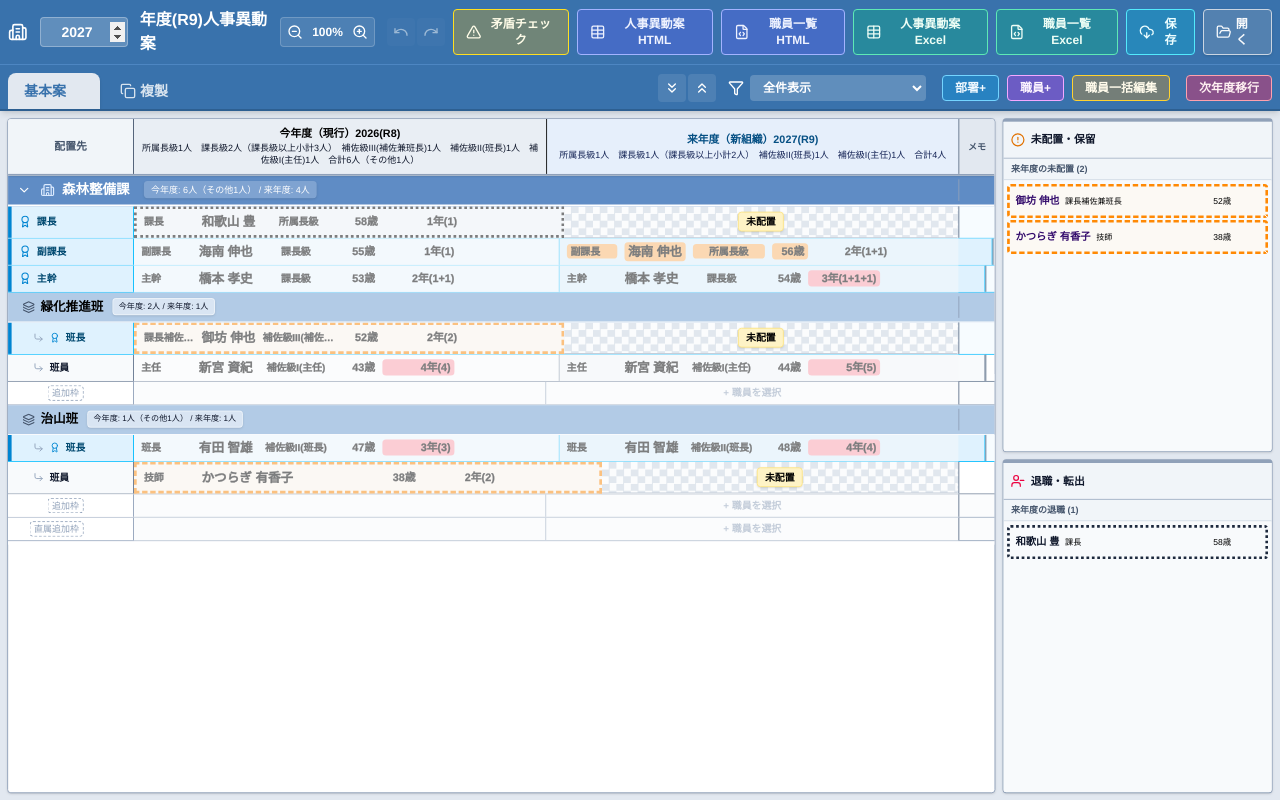
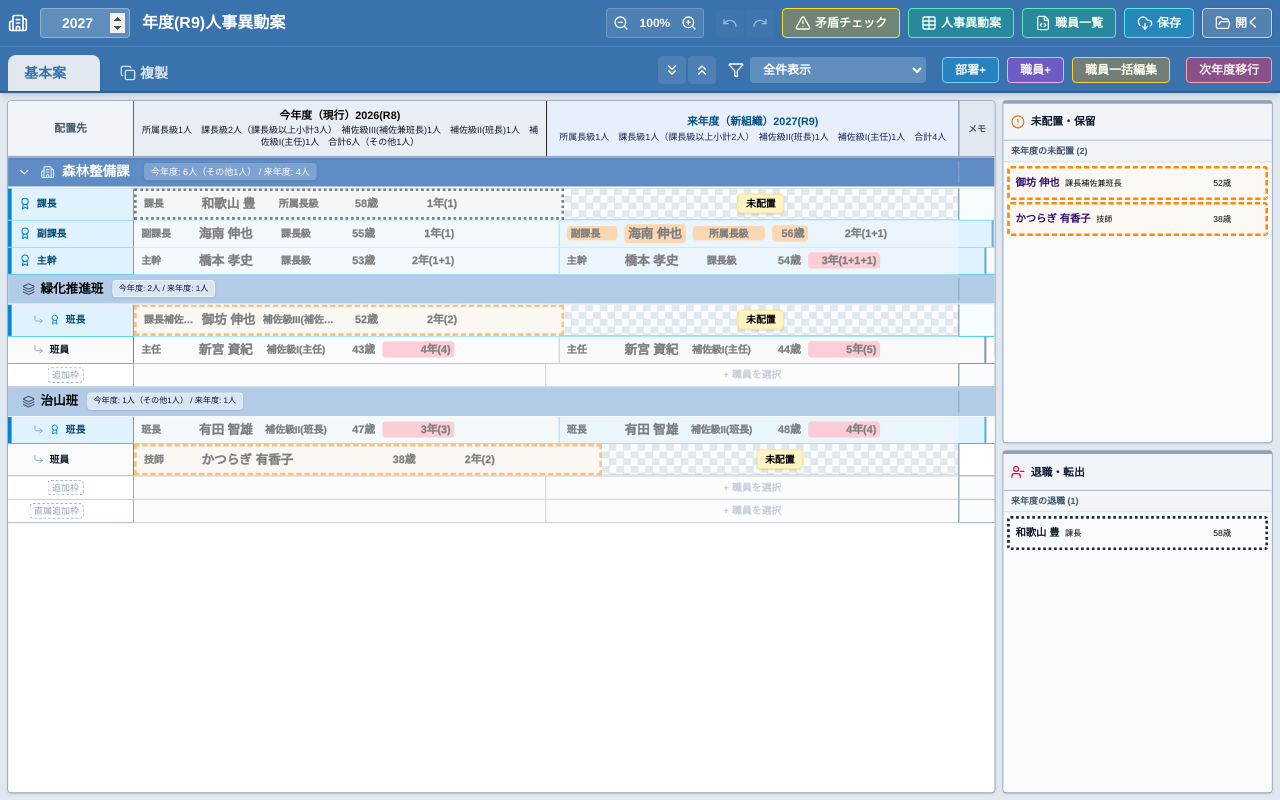
Before and after one commit to Kojiro-Nakamura/personnel-transfer-app, a React (Vite) app: page / in a window 1280 px wide. Built offline with nearby package versions, Linux system fonts and the light colour scheme.

Commit message:
feat: unify export buttons and add format selector

```diff
--- a/src/App.jsx
+++ b/src/App.jsx
@@ -114,10 +114,8 @@ export const AppContent = () => {
               <button onClick={redo} disabled={!canRedo} className="p-1.5 bg-white/10 hover:bg-white/20 text-white disabled:bg-white/5 active:scale-95 transition-all disabled:opacity-50 rounded" title="取り消した操作をやり直す"><Redo className="w-4 h-4"/></button>
             </div>
             <button onClick={() => openModal('validation')} className="bg-yellow-500/30 hover:bg-yellow-500/50 border border-yellow-300 text-yellow-50 active:scale-95 transition-all px-3 py-1.5 rounded flex items-center justify-center text-xs font-bold" title="職員データの矛盾（昇進年度や経過年数など）をチェックする"><AlertTriangle className="w-4 h-4 mr-1" />矛盾チェック</button>
-            <button onClick={() => openModal('saveFile', { type: 'html', defaultName: currentFileName ? currentFileName.replace('.json', '') + '_人事異動案HTML' + filterSuffix : baseFileName + '_人事異動案HTML' + filterSuffix })} className="bg-indigo-500/30 hover:bg-indigo-500/50 border border-indigo-300 text-indigo-50 active:scale-95 transition-all px-3 py-1.5 rounded flex items-center justify-center text-xs font-bold" title="現在の人事異動案をHTMLファイルとして保存する"><Table className="w-4 h-4 mr-1" />人事異動案HTML</button>
-            <button onClick={() => openModal('saveFile', { type: 'html_list', defaultName: currentFileName ? currentFileName.replace('.json', '') + '_職員一覧HTML' : baseFileName + '_職員一覧HTML' })} className="bg-indigo-500/30 hover:bg-indigo-500/50 border border-indigo-300 text-indigo-50 active:scale-95 transition-all px-3 py-1.5 rounded flex items-center justify-center text-xs font-bold" title="現在の職員一覧をHTMLファイルとして保存する"><FileCode className="w-4 h-4 mr-1" />職員一覧HTML</button>
-            <button onClick={() => openModal('saveFile', { type: 'excel', defaultName: currentFileName ? currentFileName.replace('.json', '') + '_人事異動案Excel' + filterSuffix : baseFileName + '_人事異動案Excel' + filterSuffix })} className="bg-emerald-500/30 hover:bg-emerald-500/50 border border-emerald-300 text-emerald-50 active:scale-95 transition-all px-3 py-1.5 rounded flex items-center justify-center text-xs font-bold" title="現在の人事異動案をExcelファイルとして保存する"><Table className="w-4 h-4 mr-1" />人事異動案Excel</button>
-            <button onClick={() => openModal('saveFile', { type: 'excel_list', defaultName: currentFileName ? currentFileName.replace('.json', '') + '_職員一覧Excel' : baseFileName + '_職員一覧Excel' })} className="bg-emerald-500/30 hover:bg-emerald-500/50 border border-emerald-300 text-emerald-50 active:scale-95 transition-all px-3 py-1.5 rounded flex items-center justify-center text-xs font-bold" title="現在の職員一覧をExcelファイルとして保存する"><FileCode className="w-4 h-4 mr-1" />職員一覧Excel</button>
+            <button onClick={() => openModal('saveFile', { type: 'org', defaultName: currentFileName ? currentFileName.replace('.json', '') + '_人事異動案' + filterSuffix : baseFileName + '_人事異動案' + filterSuffix, options: [{ label: 'Excel (.xlsx)', value: 'excel', ext: '.xlsx' }, { label: 'HTML (.html)', value: 'html', ext: '.html' }] })} className="bg-emerald-500/30 hover:bg-emerald-500/50 border border-emerald-300 text-emerald-50 active:scale-95 transition-all px-3 py-1.5 rounded flex items-center justify-center text-xs font-bold" title="現在の人事異動案をファイルとして保存する"><Table className="w-4 h-4 mr-1" />人事異動案</button>
+            <button onClick={() => openModal('saveFile', { type: 'list', defaultName: currentFileName ? currentFileName.replace('.json', '') + '_職員一覧' : baseFileName + '_職員一覧', options: [{ label: 'Excel (.xlsx)', value: 'excel', ext: '.xlsx' }, { label: 'HTML (.html)', value: 'html', ext: '.html' }] })} className="bg-emerald-500/30 hover:bg-emerald-500/50 border border-emerald-300 text-emerald-50 active:scale-95 transition-all px-3 py-1.5 rounded flex items-center justify-center text-xs font-bold" title="現在の職員一覧をファイルとして保存する"><FileCode className="w-4 h-4 mr-1" />職員一覧</button>
             <button onClick={() => openModal('saveFile', { type: 'json', defaultName: currentFileName ? currentFileName.replace('.json', '') : baseFileName })} className="bg-cyan-500/30 hover:bg-cyan-500/50 border border-cyan-300 text-cyan-50 active:scale-95 transition-all px-3 py-1.5 rounded flex items-center justify-center text-xs font-bold" title="現在のデータをJSONファイルとして保存する"><DownloadCloud className="w-4 h-4 mr-1" />保存</button>
             <label className="bg-slate-400/30 hover:bg-slate-400/50 border border-slate-300 text-slate-50 active:scale-95 transition-all px-3 py-1.5 rounded cursor-pointer flex items-center justify-center text-xs font-bold shadow-sm" title="保存したJSONファイルを読み込む"><FolderOpen className="w-4 h-4 mr-1" />開く<input type="file" accept=".json" onChange={loadJSON} className="hidden" /></label>
           </div>
@@ -277,7 +275,7 @@ export const AppContent = () => {
       <NameEditModal isOpen={modals.groupPost.isOpen} title="班内ポスト編集" data={modals.groupPost.data?.post} onClose={() => closeModal('groupPost')} onSave={d => modals.groupPost.data?.post ? mutations.updateGroupPost(modals.groupPost.data.deptId, modals.groupPost.data.groupId, modals.groupPost.data.post.id, d) : mutations.addGroupPost(modals.groupPost.data.deptId, modals.groupPost.data.groupId, d)} />
       <NameEditModal isOpen={modals.planName.isOpen} title="名前変更" data={{ name: modals.planName.data }} onClose={() => closeModal('planName')} onSave={d => updatePlanName(activePlanId, d.name)} />
       <DeleteConfirmModal isOpen={modals.delConfirm.isOpen} data={modals.delConfirm.data} onClose={() => closeModal('delConfirm')} onConfirm={d => { if (d.type === 'dept') mutations.deleteDepartment(d.id); else if (d.type === 'post') mutations.deletePost(d.deptId, d.id); else if (d.type === 'group') mutations.deleteGroup(d.deptId, d.id); else if (d.type === 'groupPost') mutations.deleteGroupPost(d.deptId, d.groupId, d.id); else if (d.type === 'emp') mutations.deleteEmployee(d.id); }} />
-      <FileSaveModal isOpen={modals.saveFile.isOpen} defaultName={modals.saveFile.data?.defaultName} extension={modals.saveFile.data?.type === 'json' ? '.json' : (modals.saveFile.data?.type.startsWith('excel') ? '.xlsx' : '.html')} onClose={() => closeModal('saveFile')} onSave={(fileName) => { if (modals.saveFile.data.type === 'json') exportToJSON(fileName); else if (modals.saveFile.data.type === 'html') exportToHTML(fileName); else if (modals.saveFile.data.type === 'html_list') generateAndDownloadHTML(employees, departments, targetYear, fileName); else if (modals.saveFile.data.type === 'excel') exportToExcel(fileName); else if (modals.saveFile.data.type === 'excel_list') exportListToExcel(fileName, targetYear, employees, departments); }} />
+      <FileSaveModal isOpen={modals.saveFile.isOpen} defaultName={modals.saveFile.data?.defaultName} extension={modals.saveFile.data?.type === 'json' ? '.json' : ''} options={modals.saveFile.data?.options} onClose={() => closeModal('saveFile')} onSave={(fileName, format) => { if (modals.saveFile.data.type === 'json') exportToJSON(fileName); else if (modals.saveFile.data.type === 'org') { if (format === 'excel') exportToExcel(fileName); else exportToHTML(fileName); } else if (modals.saveFile.data.type === 'list') { if (format === 'excel') exportListToExcel(fileName, targetYear, employees, departments); else generateAndDownloadHTML(employees, departments, targetYear, fileName); } }} />
       <ValidationModal isOpen={modals.validation.isOpen} onClose={() => closeModal('validation')} employees={employees} targetYear={targetYear} />
 
       {modals.rollOver.isOpen && (
--- a/src/components/modals/Modals.jsx
+++ b/src/components/modals/Modals.jsx
@@ -200,24 +200,43 @@ export const EmployeeSelectModal = ({ isOpen, onClose, onSelect, targetPlacement
   );
 };
 
-export const FileSaveModal = ({ isOpen, onClose, onSave, defaultName, extension }) => {
+export const FileSaveModal = ({ isOpen, onClose, onSave, defaultName, extension, options }) => {
   const [fileName, setFileName] = useState('');
+  const [selectedFormat, setSelectedFormat] = useState('');
 
   useEffect(() => {
     if (isOpen) {
       setFileName(defaultName || '');
+      if (options && options.length > 0) {
+         setSelectedFormat(options[0].value); // Default to the first option
+      }
     }
-  }, [isOpen, defaultName]);
+  }, [isOpen, defaultName, options]);
 
   if (!isOpen) return null;
+
+  const currentExt = options ? options.find(o => o.value === selectedFormat)?.ext : extension;
 
   return (
     <div className="fixed inset-0 bg-slate-900/50 flex items-center justify-center z-[200] p-4">
       <div className="bg-white rounded-lg p-6 w-full max-w-sm shadow-xl border-t-4 border-[#0F828C]">
         <h3 className="text-lg font-bold text-[#320A6B] mb-4">保存ファイル名の設定</h3>
         <div className="space-y-4">
+          {options && (
+            <div>
+              <label className="block text-sm font-bold text-slate-700 mb-1">ファイル形式</label>
+              <div className="flex gap-4 p-2 bg-slate-50 rounded border border-slate-200">
+                 {options.map(o => (
+                   <label key={o.value} className="flex items-center gap-1.5 cursor-pointer text-sm font-medium">
+                     <input type="radio" name="fileFormat" value={o.value} checked={selectedFormat === o.value} onChange={() => setSelectedFormat(o.value)} className="w-4 h-4 text-[#0F828C]" />
+                     {o.label}
+                   </label>
+                 ))}
+              </div>
+            </div>
+          )}
           <FormInput
-            label={`ファイル名 (${extension}は自動で付与されます)`}
+            label={`ファイル名 (${currentExt || ''}は自動で付与されます)`}
             value={fileName}
             onChange={setFileName}
             autoFocus
@@ -233,12 +252,13 @@ export const FileSaveModal = ({ isOpen, onClose, onSave, defaultName, extension
           </button>
           <button
             onClick={() => {
-              const finalName = fileName.endsWith(extension) ? fileName : `${fileName}${extension}`;
-              onSave(finalName);
+              const extToUse = currentExt || '';
+              const finalName = fileName.endsWith(extToUse) ? fileName : `${fileName}${extToUse}`;
+              onSave(finalName, selectedFormat);
               onClose();
             }}
             disabled={!fileName.trim()}
-            className="px-4 py-2 bg-[#0F828C] text-white rounded text-sm font-bold"
+            className="px-4 py-2 bg-[#0F828C] text-white rounded text-sm font-bold active:scale-95 transition-transform"
             title="ファイルとして保存する"
           >
             保存
```
